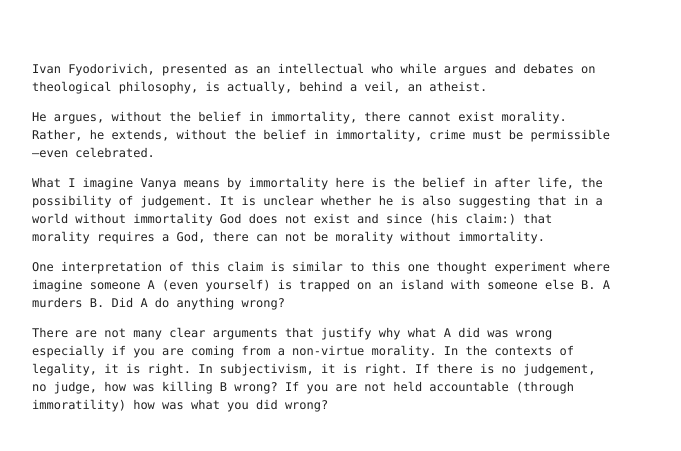
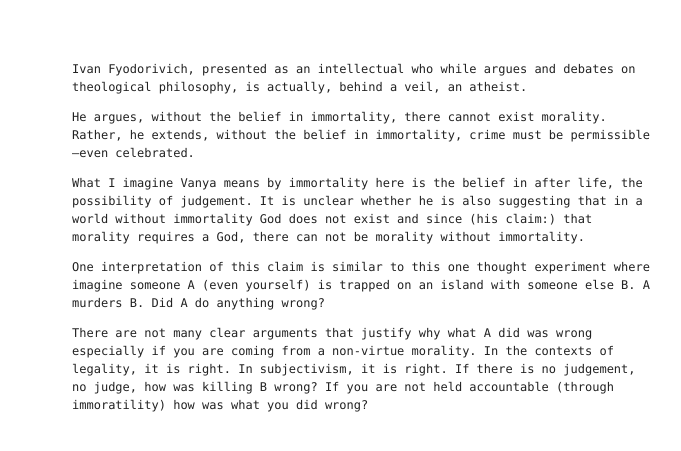
Before and after one commit to hussamh10/thinking-tokens, an MkDocs documentation site: the page built from docs/metaethics-morality-requires-belief-immortality.md, in a window 1280 px wide. Shown: the top 451 px of the page, without its empty margins (399-1080 px from the left). Built offline with MkDocs 1.6.1 and Material for MkDocs 9.7.7, drawn with Linux system fonts in a browser that asks for light colours.

```diff
--- a/docs/styles/notes.css
+++ b/docs/styles/notes.css
@@ -41,7 +41,7 @@
 body:not(.home-index) article.md-content__inner {
   width: 80ch !important;         /* wrap at ~80 chars */
   margin: 2rem auto !important;   /* center horizontally */
-  transform: translateX(80px);    /* nudge right */
+  transform: translateX(120px);    /* nudge right */
   font-family: var(--mono) !important;
   font-size: 0.6rem;
   line-height: 1.5;
```
Also changed, not shown: 2 other files.
